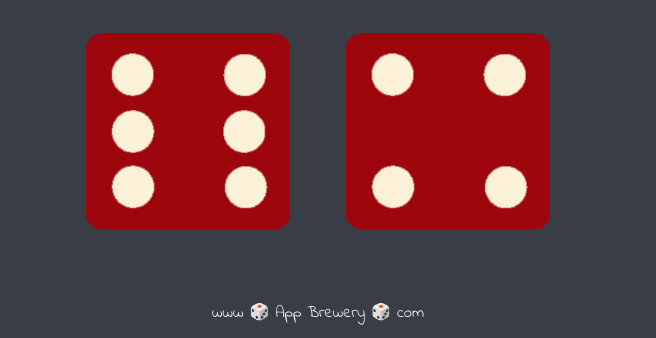
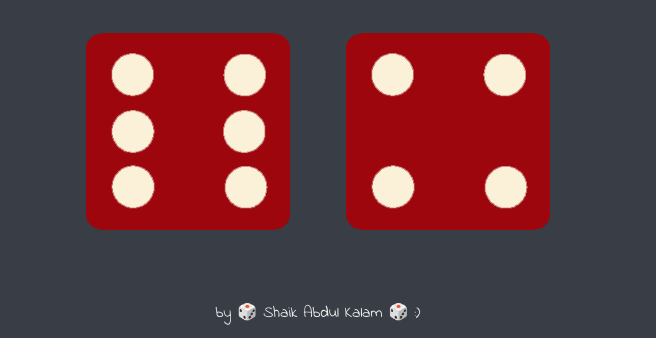
Before and after one commit to Shaikcod/dice_game, a plain HTML site: page index.html in a window 1280 px wide. Shown: the part 462-800 px from the top of the page, without its empty margins (322-978 px from the left). Drawn offline with Linux system fonts and the light colour scheme.

Commit message:
Update index.html

```diff
--- a/index.html
+++ b/index.html
@@ -28,6 +28,6 @@
   </body>
 
   <footer>
-    www 🎲 App Brewery 🎲 com
+    by 🎲 Shaik Abdul Kalam 🎲 :)
   </footer>
 </html>
```
